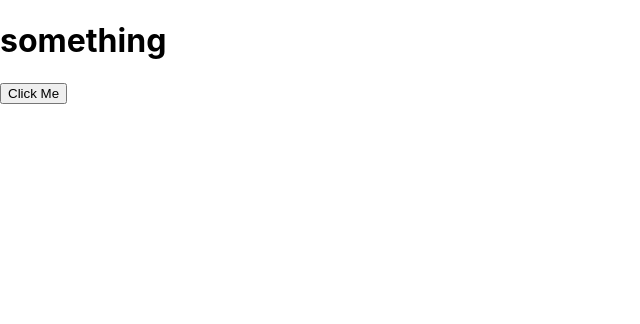
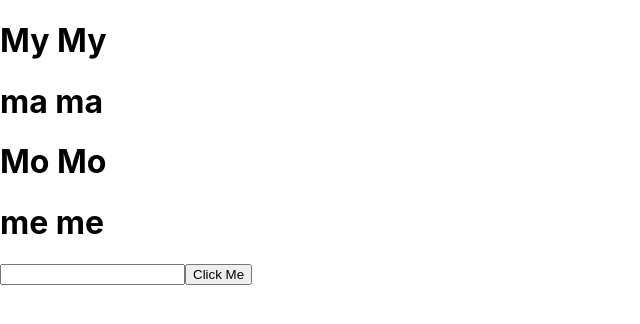
Before and after one commit to KhineThwe/React_Training, a React (Create React App) app: page / in a window 1280 px wide. Shown: the top 324 px of the page, without its empty margins (0-640 px from the left). Built offline with nearby package versions, Linux system fonts and the light colour scheme.

Commit message:
input ref

```diff
--- a/src/App.js
+++ b/src/App.js
@@ -3,23 +3,39 @@ import Componentone  from './component/Component1';
 import Componenttwo  from './component/Component2';
 
 class App extends Component {
+  nameInput = React.createRef();
   state = {
-    name:"something"
+    person: [
+      { name: "My My" },
+      { name: "ma ma" },
+      { name: "Mo Mo" },
+      { name: "me me" },
+    ],
   }
-
-  doSomething=()=>{
+  addNew = ()=>{
     this.setState({
-      name:"doing"
+      person:[...this.state.person,{name:this.nameInput.current.value}]
+    })
+  }
+  delete = (text)=>{
+     let newval = this.state.person.filter((val)=>val.name !== text )
+     this.setState({
+      person:newval
     })
   }
   render() {
     return (
       <div>
-        {/* <App1/> */}
-        {/* <Componentone name={["khine","zar","thwe"]}/>
-        <Componenttwo/> */}
-        <h1>{this.state.name}</h1>
-       <button onClick={this.doSomething}>Click Me</button>
+        {this.state.person.map((val) => {
+          return (
+            <h1 key={val.name} onClick={this.delete.bind(this,val.name)}>
+              {val.name}
+            </h1>
+          );
+
+        })}
+        <input type="text" ref={this.nameInput}/>
+       <button onClick={this.addNew}>Click Me</button>
       </div>
     )
   }
```
Also changed, not shown: src/component/Component2.jsx (line endings or trailing spaces).
